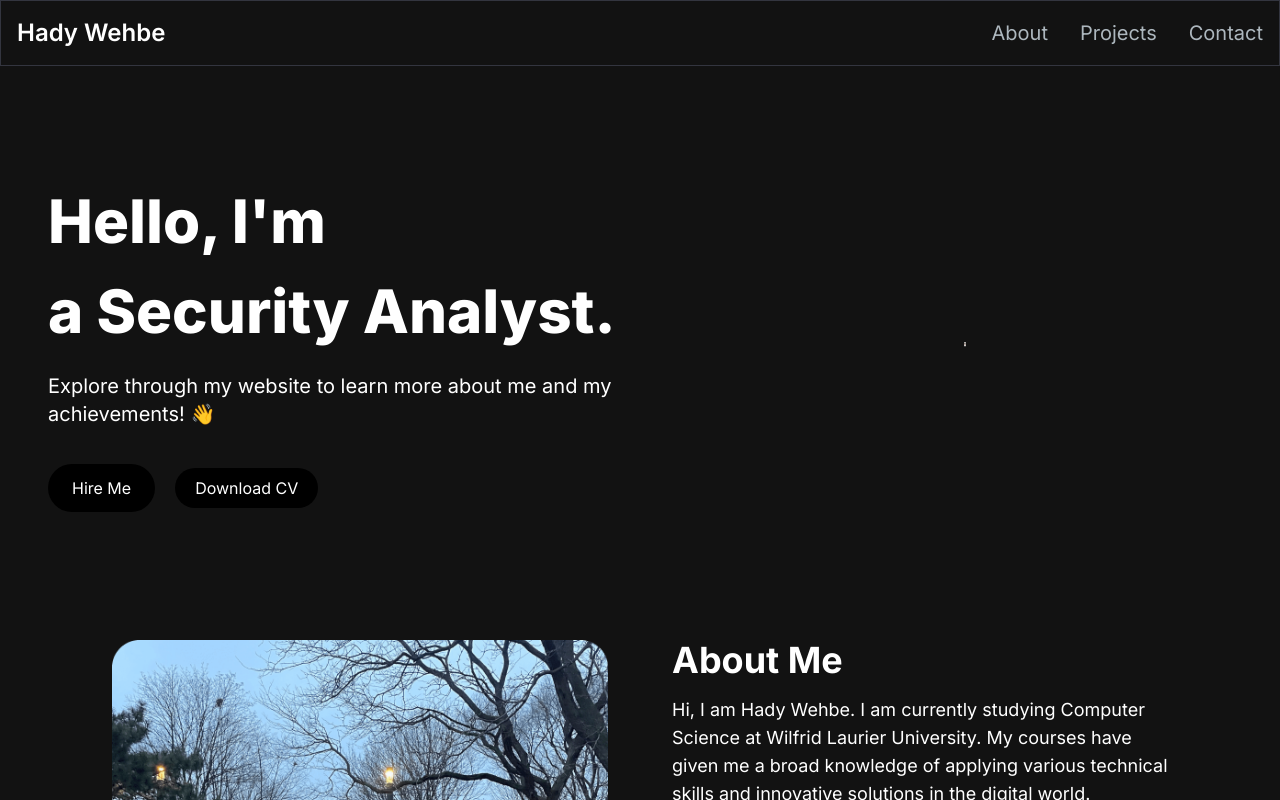
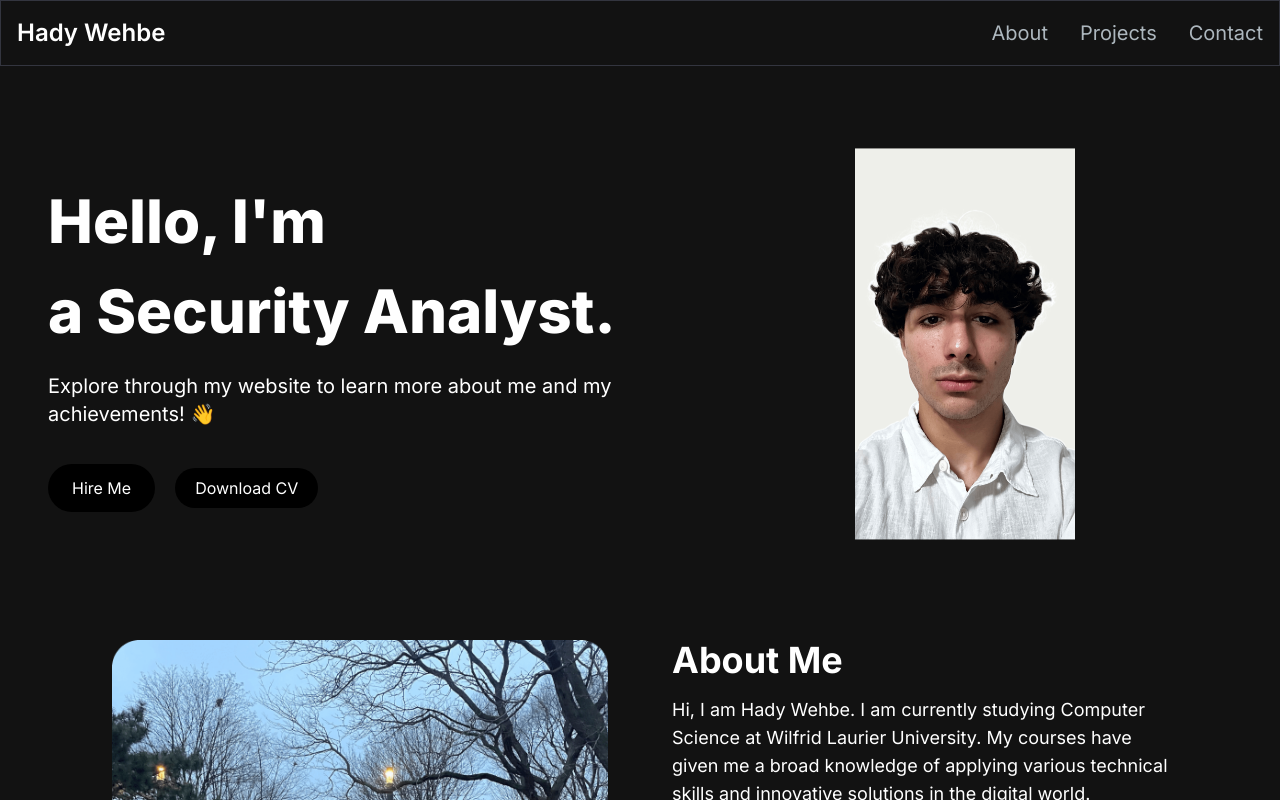
Before and after one commit to champhadh/hadyswebsite, a Next.js app: page / in a window 1280 px wide. Shown: the top 800 px of the page. Built offline with nearby package versions, Linux system fonts and the light colour scheme.

Commit message:
commit message

```diff
--- a/src/app/components/HeroSection.jsx
+++ b/src/app/components/HeroSection.jsx
@@ -67,8 +67,8 @@ const HeroSection = () => {
             <Image
               src="/images/hero-image.png"
               className="absolute transform -translate-x-1/2 -translate-y-1/2 top-1/2 left-1/2"
-              width={2}
-              height={150}
+              width={220}
+              height={220}
             />
           </div>
         </motion.div>
```
